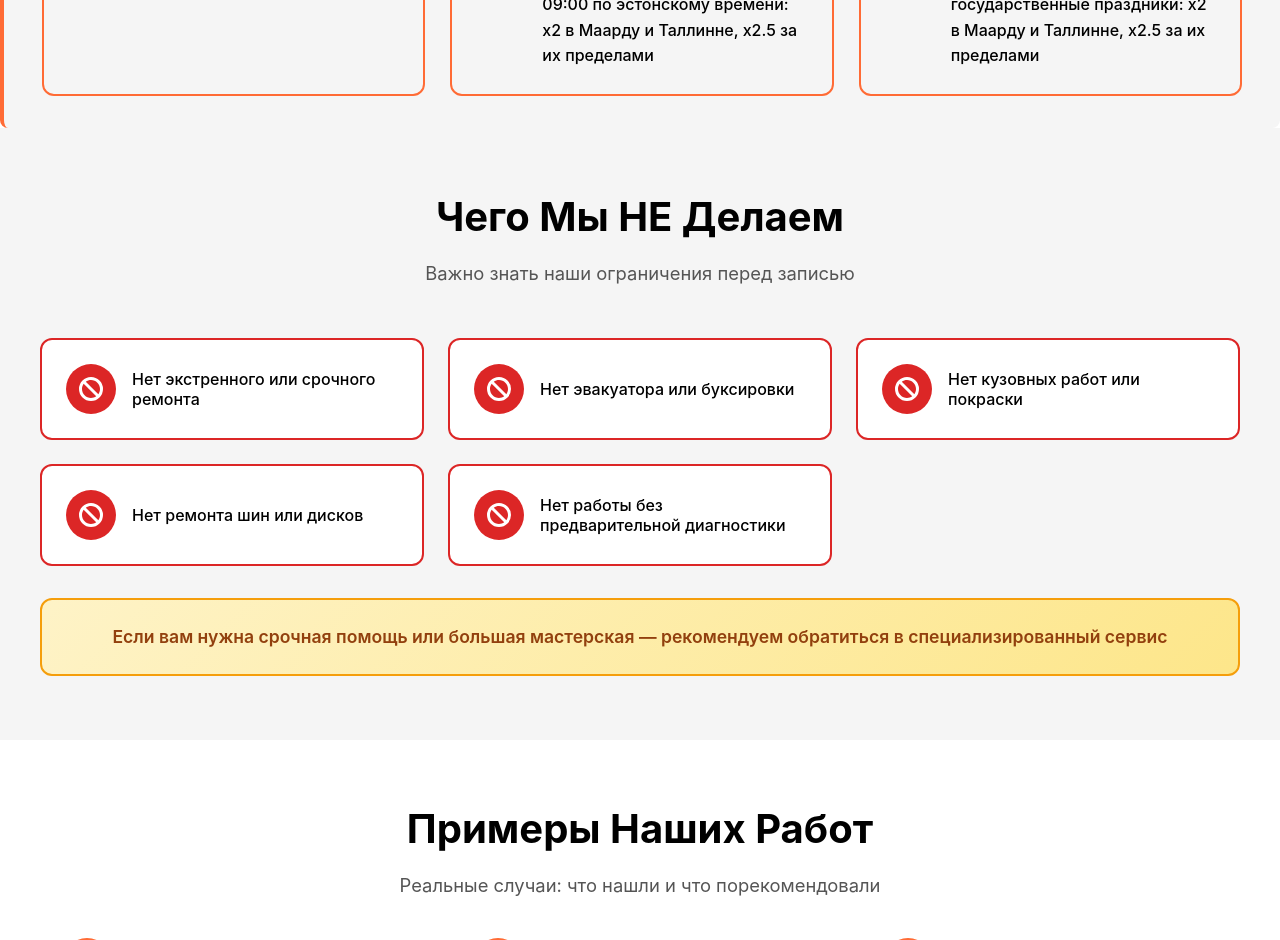
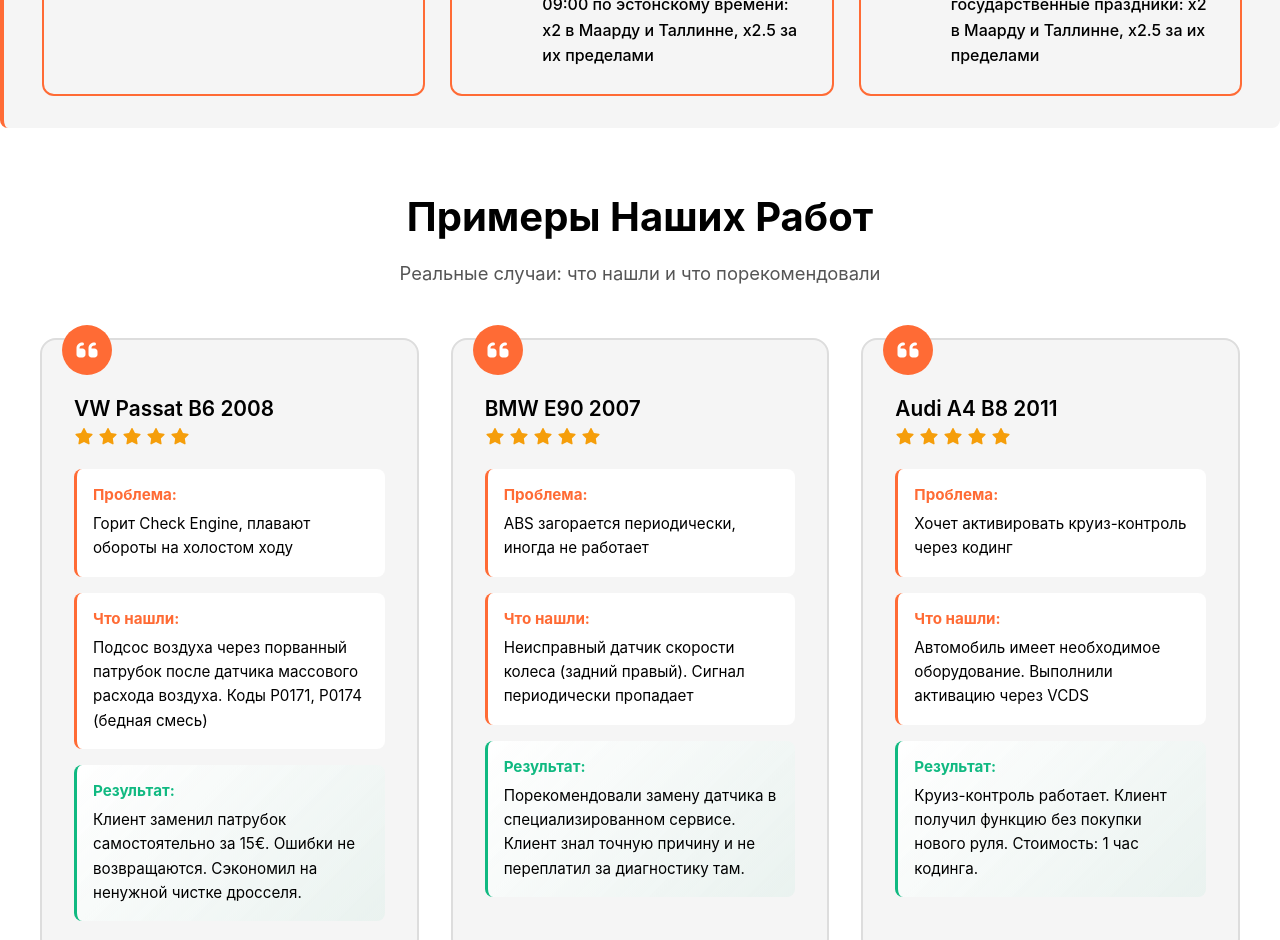
Before and after one commit to HealthGarage/landing, a React (Vite) app: page / in a window 1280 px wide. Shown: the part 3220-4160 px from the top of the page. Built offline with nearby package versions, Linux system fonts and the light colour scheme.

Commit message:
chore: cleanup for unnecessary sections

```diff
--- a/src/App.jsx
+++ b/src/App.jsx
@@ -4,7 +4,6 @@ import Hero from './components/Hero'
 import AboutUs from './components/AboutUs'
 import Services from './components/Services'
 import ImportantInfo from './components/ImportantInfo'
-import WhatWeDoNot from './components/WhatWeDoNot'
 import Testimonials from './components/Testimonials'
 import FAQ from './components/FAQ'
 import Booking from './components/Booking'
@@ -18,7 +17,6 @@ function App() {
       <AboutUs />
       <Services />
       <ImportantInfo />
-      <WhatWeDoNot />
       <Testimonials />
       <FAQ />
       <Booking />
--- a/src/components/Hero.css
+++ b/src/components/Hero.css
@@ -182,6 +182,10 @@
     font-size: 1rem;
   }
 
+  .hero-image {
+    display: none;
+  }
+
   .car-illustration {
     width: 200px;
     height: 200px;
--- a/src/components/WhatWeDoNot.css
+++ /dev/null
@@ -1,93 +0,0 @@
-.what-we-do-not {
-  padding: 4rem 1rem;
-  background: var(--bg-secondary);
-}
-
-.what-we-do-not-container {
-  max-width: 1200px;
-  margin: 0 auto;
-}
-
-.section-header {
-  text-align: center;
-  margin-bottom: 3rem;
-}
-
-.section-header h2 {
-  font-size: 2.5rem;
-  color: var(--text-primary);
-  margin-bottom: 1rem;
-}
-
-.subtitle {
-  font-size: 1.1rem;
-  color: var(--text-secondary);
-}
-
-.limitations-grid {
-  display: grid;
-  grid-template-columns: repeat(auto-fit, minmax(300px, 1fr));
-  gap: 1.5rem;
-  margin-bottom: 2rem;
-}
-
-.limitation-item {
-  display: flex;
-  align-items: center;
-  gap: 1rem;
-  padding: 1.5rem;
-  background: var(--bg-primary);
-  border: 2px solid #dc2626;
-  border-radius: 12px;
-  transition: all 0.3s;
-}
-
-.limitation-item:hover {
-  transform: translateX(5px);
-  border-color: #991b1b;
-}
-
-.limitation-icon {
-  width: 50px;
-  height: 50px;
-  background: #dc2626;
-  border-radius: 50%;
-  display: flex;
-  align-items: center;
-  justify-content: center;
-  font-size: 1.5rem;
-  color: white;
-  flex-shrink: 0;
-}
-
-.limitation-item p {
-  color: var(--text-primary);
-  font-size: 1rem;
-  margin: 0;
-  font-weight: 500;
-}
-
-.alternative-note {
-  background: linear-gradient(135deg, #fef3c7 0%, #fde68a 100%);
-  border: 2px solid #f59e0b;
-  border-radius: 12px;
-  padding: 1.5rem 2rem;
-  text-align: center;
-}
-
-.alternative-note p {
-  color: #92400e;
-  font-size: 1.1rem;
-  font-weight: 600;
-  margin: 0;
-}
-
-@media (max-width: 768px) {
-  .section-header h2 {
-    font-size: 2rem;
-  }
-
-  .limitations-grid {
-    grid-template-columns: 1fr;
-  }
-}
--- a/src/components/WhatWeDoNot.jsx
+++ /dev/null
@@ -1,44 +0,0 @@
-import { FontAwesomeIcon } from '@fortawesome/react-fontawesome';
-import { faBan } from '@fortawesome/free-solid-svg-icons';
-import { useLanguage } from '../context/LanguageContext';
-import './WhatWeDoNot.css';
-
-const WhatWeDoNot = () => {
-  const { t } = useLanguage();
-
-  const limitations = [
-    { textKey: 'whatWeDoNot.item1' },
-    { textKey: 'whatWeDoNot.item2' },
-    { textKey: 'whatWeDoNot.item3' },
-    { textKey: 'whatWeDoNot.item4' },
-    { textKey: 'whatWeDoNot.item6' }
-  ];
-
-  return (
-    <section id="what-we-do-not" className="what-we-do-not">
-      <div className="what-we-do-not-container">
-        <div className="section-header">
-          <h2>{t('whatWeDoNot.title')}</h2>
-          <p className="subtitle">{t('whatWeDoNot.subtitle')}</p>
-        </div>
-
-        <div className="limitations-grid">
-          {limitations.map((item, index) => (
-            <div key={index} className="limitation-item">
-              <div className="limitation-icon">
-                <FontAwesomeIcon icon={faBan} />
-              </div>
-              <p>{t(item.textKey)}</p>
-            </div>
-          ))}
-        </div>
-
-        <div className="alternative-note">
-          <p>{t('whatWeDoNot.note')}</p>
-        </div>
-      </div>
-    </section>
-  );
-};
-
-export default WhatWeDoNot;
```
Also changed, not shown: src/components/WhoIsThisFor.css (deleted, +0 -99 lines), src/components/WhoIsThisFor.jsx (deleted, +0 -55 lines).
